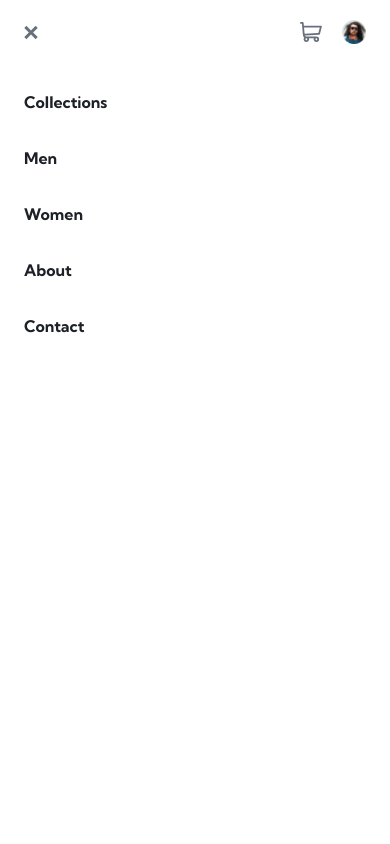
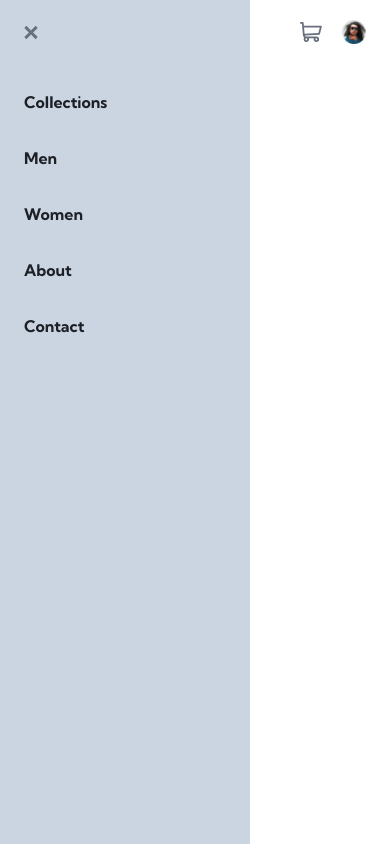
Before and after one commit to Lazzzare/ecommerce-product-page, a React (Vite) app: page / in a window 390 px wide. Both pictures are taken after a click on the picture 32 px from the left and 32 px from the top of the page. Built offline with nearby package versions, Linux system fonts and the light colour scheme.

Commit message:
Update Header.tsx

```diff
--- a/src/components/Header.tsx
+++ b/src/components/Header.tsx
@@ -32,7 +32,7 @@ const Header = ({ MobileMenu, setMobileMenu }: Props) => {
             />
           )}
           {MobileMenu ? (
-            <div className="lg:hidden absolute left-0 top-0 w-[250px] h-screen bg-white">
+            <div className="lg:hidden absolute left-0 top-0 w-[250px] h-screen bg-slate-300">
               <ul className="mt-[90px] ml-6 flex flex-col gap-8">
                 {menuItemsArray.map((item) => {
                   return (
```
